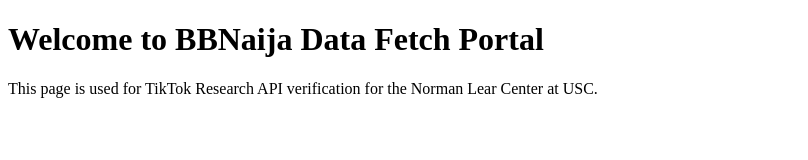
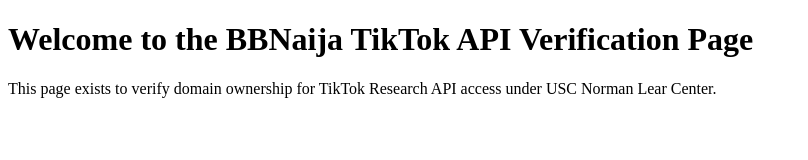
Before and after one commit to sushildalavi/tiktok-app-pages, a plain HTML site: page index.html in a window 1280 px wide. Shown: the whole page, without its empty margins (0-808 px from the left). Drawn offline with Linux system fonts and the light colour scheme.

Commit message:
Update index.html

```diff
--- a/index.html
+++ b/index.html
@@ -2,10 +2,10 @@
 <html>
   <head>
     <meta name="tiktok-developers-site-verification" content="w0PkpmoRf1rCVbzqE4vqhfHfngx5r3ts">
-    <title>BBNaija Data Access Page</title>
+    <title>BBNaija Data Portal</title>
   </head>
   <body>
-    <h1>Welcome to BBNaija Data Fetch Portal</h1>
-    <p>This page is used for TikTok Research API verification for the Norman Lear Center at USC.</p>
+    <h1>Welcome to the BBNaija TikTok API Verification Page</h1>
+    <p>This page exists to verify domain ownership for TikTok Research API access under USC Norman Lear Center.</p>
   </body>
 </html>
```
